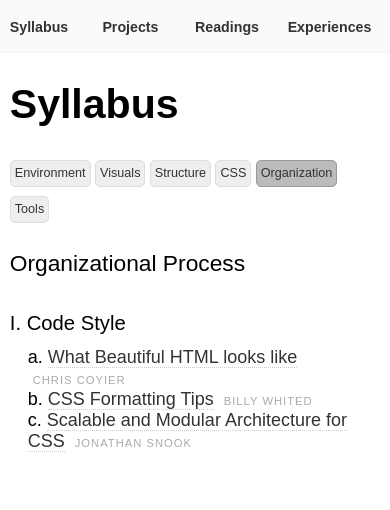
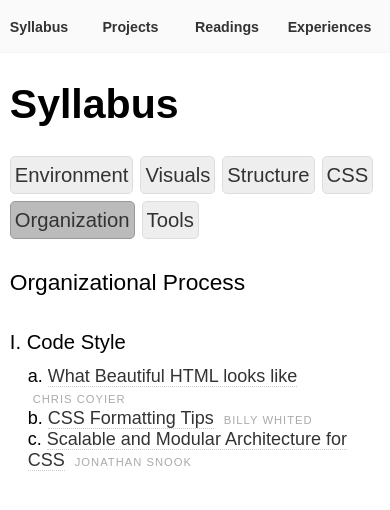
Before and after one commit to smbriones/smbriones.github.com, a Jekyll site: the page Challenges/syllabus-organization.html, which Jekyll copies as it is, in a window 390 px wide. Shown: the top 510 px of the page. Built offline with Jekyll 4.4.1, drawn with Linux system fonts in a browser that asks for light colours; nearby versions of some CDN libraries.

Commit message:
Adjustments to media queries for syllabus nav.

```diff
--- a/Challenges/stylesheets/state.css
+++ b/Challenges/stylesheets/state.css
@@ -4,6 +4,13 @@
 /* iPhone */
 
 @media only screen and (max-width: 640px) {
+
+  /* Main Navigation */
+
+  nav[role=navigation] {
+    height: 2.887em;
+  }
+
   .m-top-nav {
     height: 2em;
     width: 95%;
@@ -13,8 +20,13 @@
     margin-top: 0.702em;
   }
 
-  nav[role=navigation] {
-    height: 2.887em;
+  /* Syllabus Navigation */
+
+  .m-syllabus-section,
+  .m-current-section {
+    font-size: 1.125em;
+    margin: 0 0.346em 0.346em 0;
+    padding: 3px 4px;
   }
 
 }
```
